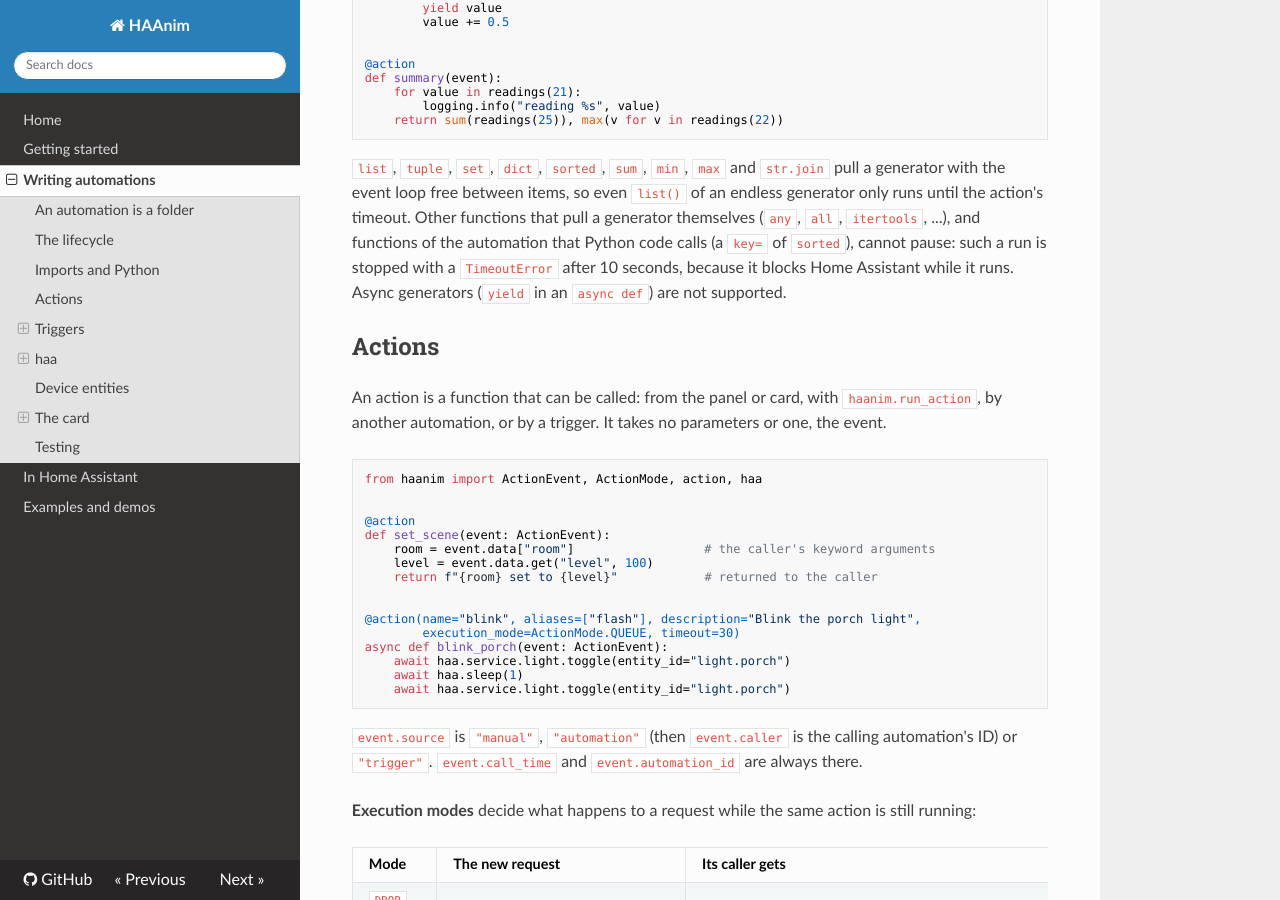
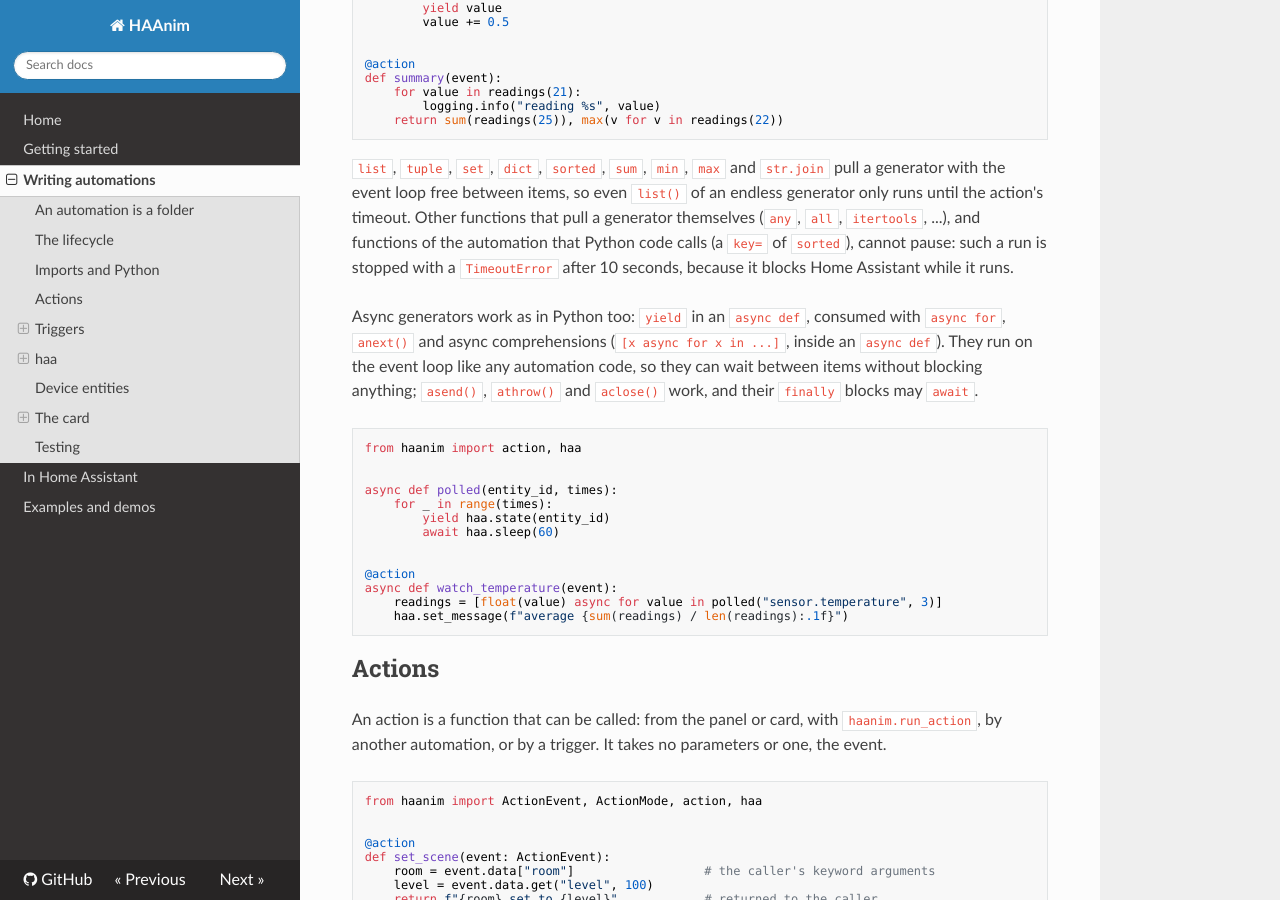
Before and after one commit to valsr/haanim, an MkDocs documentation site: the page built from docs/AUTOMATIONS.md, in a window 1280 px wide and 900 px high, scrolled down 2013 px. Built offline with MkDocs 1.6.1, drawn with Linux system fonts in a browser that asks for light colours; nearby versions of some CDN libraries.

Commit message:
Docs: async generators
Co-Authored-By: Claude Opus 5.5 <noreply@anthropic.com>

````diff
--- a/docs/AUTOMATIONS.md
+++ b/docs/AUTOMATIONS.md
@@ -102,8 +102,28 @@ def summary(event):
 loop free between items, so even `list()` of an endless generator only runs until the action's timeout. Other
 functions that pull a generator themselves (`any`, `all`, `itertools`, ...), and functions of the automation
 that Python code calls (a `key=` of `sorted`), cannot pause: such a run is stopped with a `TimeoutError` after
-10 seconds, because it blocks Home Assistant while it runs. Async generators (`yield` in an `async def`) are
-not supported.
+10 seconds, because it blocks Home Assistant while it runs.
+
+Async generators work as in Python too: `yield` in an `async def`, consumed with `async for`, `anext()` and
+async comprehensions (`[x async for x in ...]`, inside an `async def`). They run on the event loop like any
+automation code, so they can wait between items without blocking anything; `asend()`, `athrow()` and
+`aclose()` work, and their `finally` blocks may `await`.
+
+```python
+from haanim import action, haa
+
+
+async def polled(entity_id, times):
+    for _ in range(times):
+        yield haa.state(entity_id)
+        await haa.sleep(60)
+
+
+@action
+async def watch_temperature(event):
+    readings = [float(value) async for value in polled("sensor.temperature", 3)]
+    haa.set_message(f"average {sum(readings) / len(readings):.1f}")
+```
 
 ## Actions
 
````
Also changed, not shown: CHANGELOG.md (+2 -0 lines).
